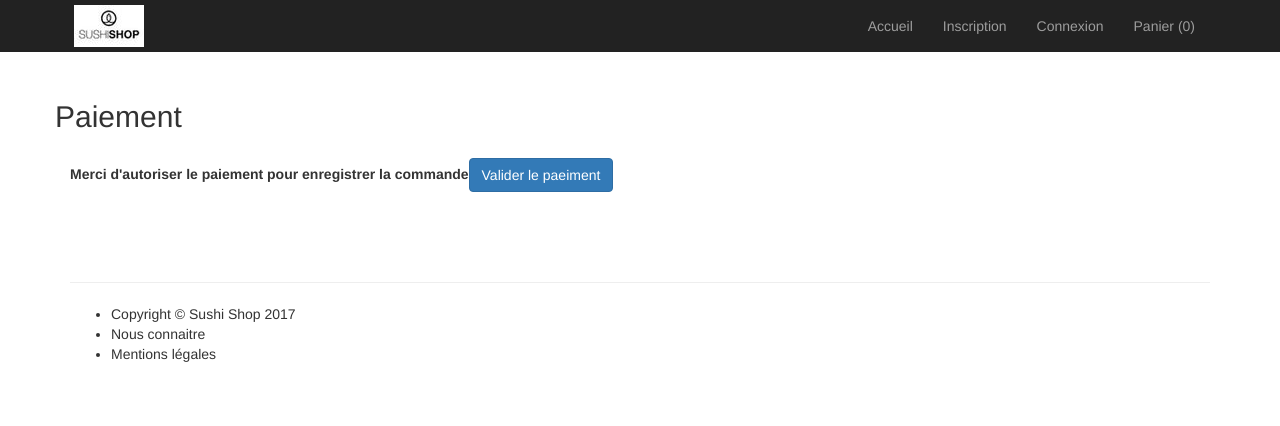
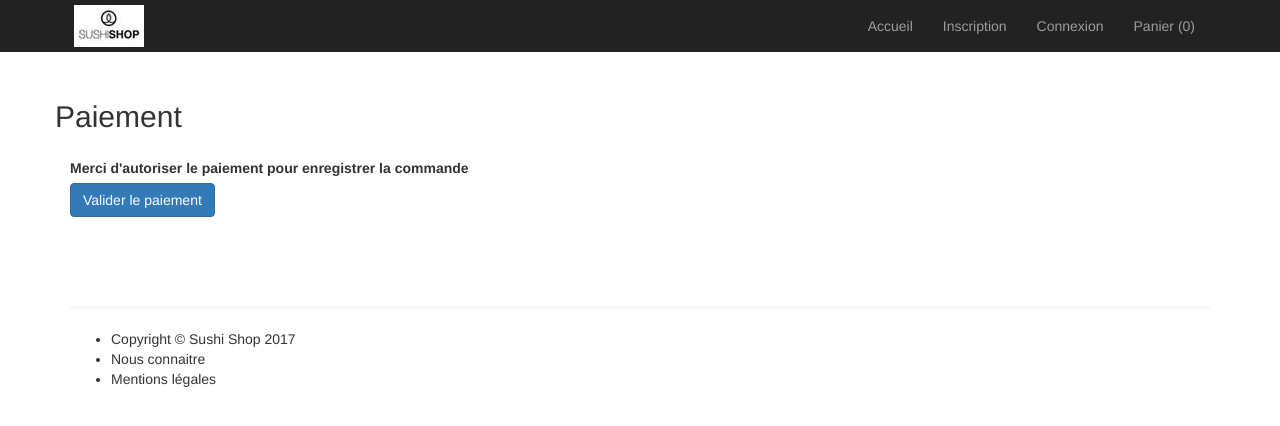
Before and after one commit to peraudfrederic/sushiShop, an Angular app: page /paiement in a window 1280 px wide. Shown: the top 426 px of the page. Built offline with nearby package versions, Linux system fonts and the light colour scheme.

Commit message:
fix paiement

```diff
--- a/src/app/paiement.component.html
+++ b/src/app/paiement.component.html
@@ -8,7 +8,9 @@
 
 				<label >Merci d'autoriser le paiement pour enregistrer la commande</label>
 
-				<button type="submit" class="btn btn-primary" (click)="onValiderPaiement()">Valider le paeiment</button>
+				<br>
+
+				<button type="submit" class="btn btn-primary" (click)="onValiderPaiement()">Valider le paiement</button>
 
 				<div class="alert-danger">{{errorMsg}}</div>
 			</div>
```
